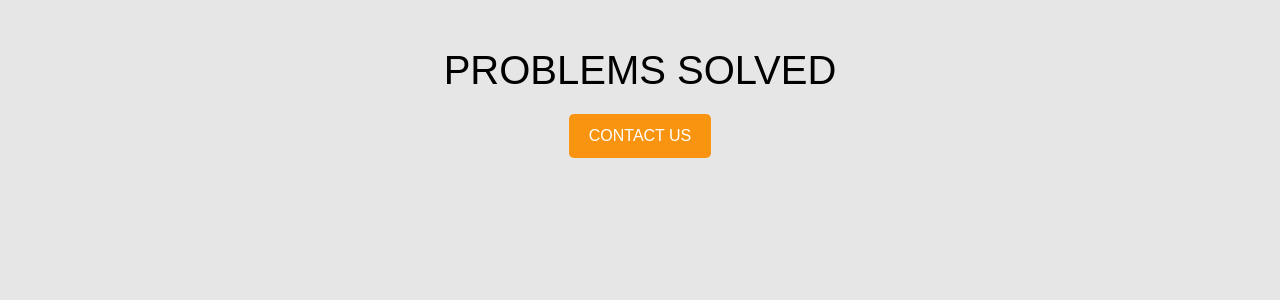
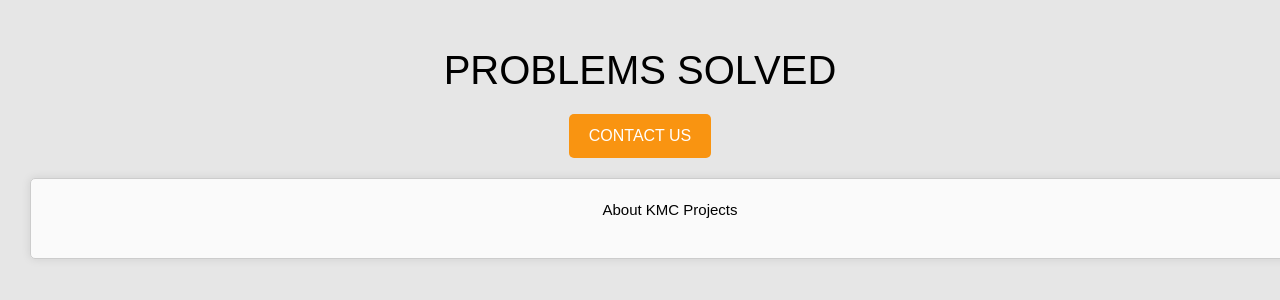
Before and after one commit to sarahgoodwin93/kmc-projects, a Django app: page / in a window 1280 px wide. Shown: the part 64-364 px from the top of the page. Run offline with Django 4.2, Linux system fonts and the light colour scheme; some libraries are stand-ins or nearby versions; some web fonts are replaced.

Commit message:
(INDEX.HTML) add box for homepage text

```diff
--- a/home/templates/home/index.html
+++ b/home/templates/home/index.html
@@ -5,5 +5,10 @@
     <div class="content-wrapper">
         <h1 class="home-heading">Problems Solved</h1>
         <a href="#" class="contact-button">Contact Us</a>
+            <div class="homepage-box">
+                <p class="homepage-text">
+                    About KMC Projects
+                </p>
+            </div>
     </div>
 {% endblock %}
--- a/static/css/base.css
+++ b/static/css/base.css
@@ -61,6 +61,28 @@ body {
     color: black;
 }
 
+/* Homepage Text */
+
+.homepage-box {
+    display: flex;
+    align-items: center;
+    justify-content: center;
+    text-align: center;
+    margin: 20px 30px;
+    width: 100%;
+    background-color: rgba(255, 255, 255, 0.8);
+    border: 1px solid #ccc;
+    padding: 20px;
+    border-radius: 5px;
+    box-shadow: 0 0 10px rgba(0, 0, 0, 0.1);
+
+}
+
+.homepage-text {
+    font-size: 15px;
+    color: black;
+}
+
 
 /* Media Queries for mobile */
 
```
